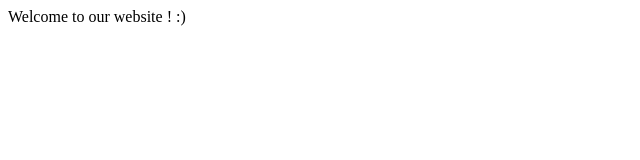
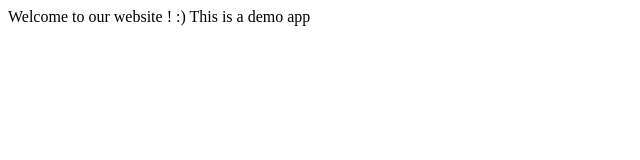
Before and after one commit to amanPriyank/demo, a plain HTML site: page index.html in a window 1280 px wide. Shown: the whole page, without its empty margins (0-640 px from the left). Drawn offline with Linux system fonts and the light colour scheme.

Commit message:
Added description about the app

```diff
--- a/index.html
+++ b/index.html
@@ -7,5 +7,6 @@
 </head>
 <body>
     Welcome to our website ! :)
+    This is a demo app
 </body>
 </html>
```
